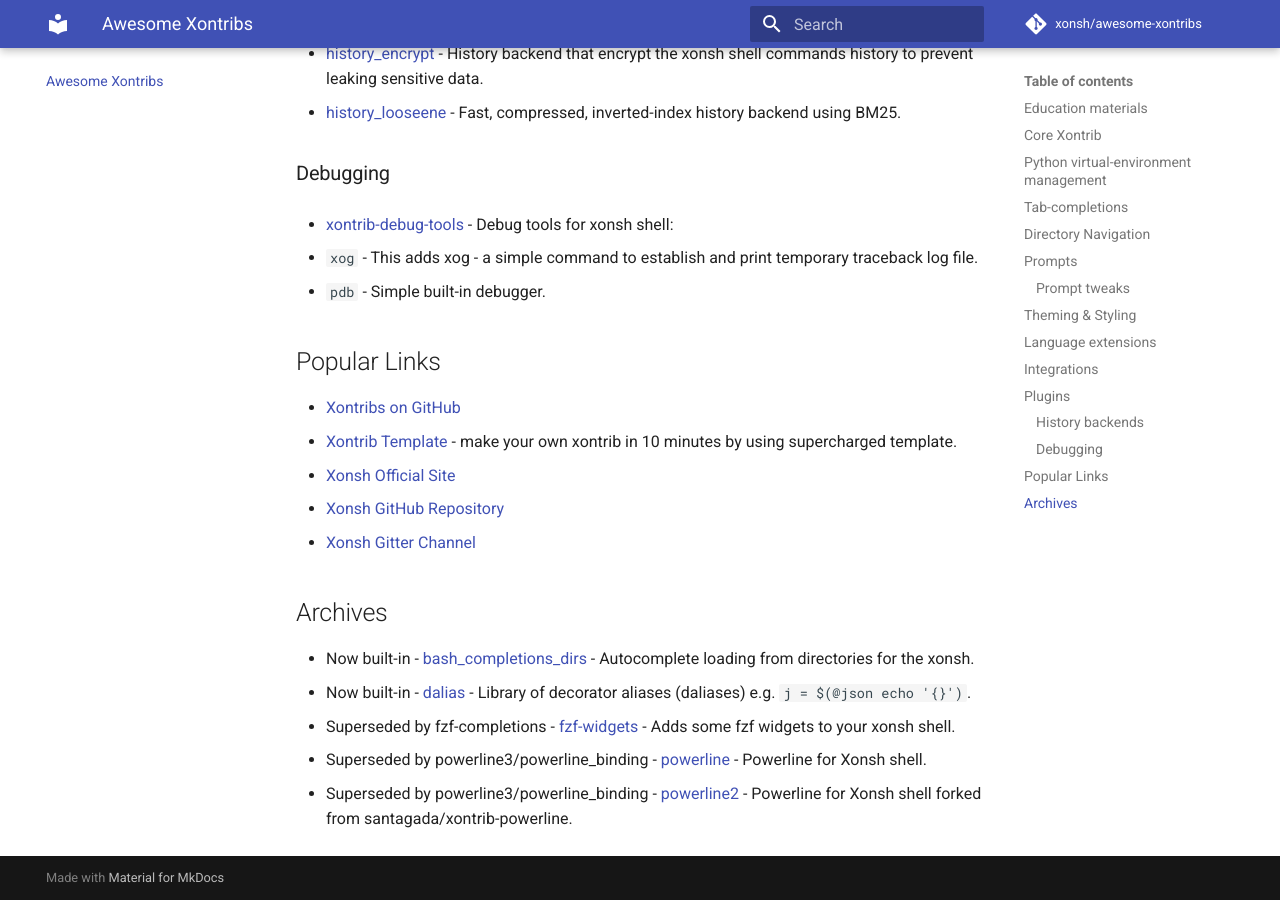
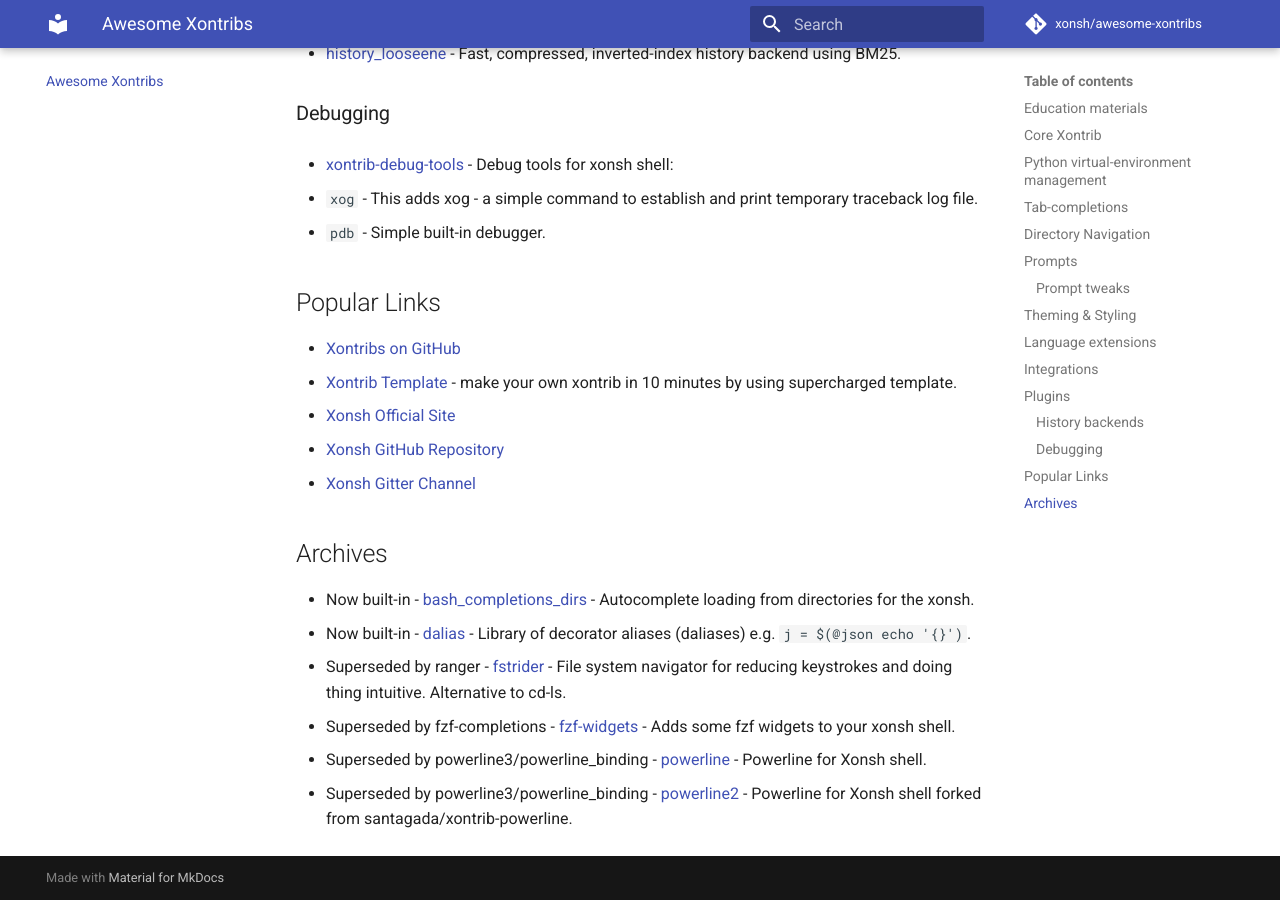
Before and after one commit to xonsh/awesome-xontribs, an MkDocs documentation site: the page built from docs/README.md, in a window 1280 px wide and 900 px high, scrolled down 5188 px. Built offline with MkDocs 1.6.1 and Material for MkDocs 9.7.7, drawn with Linux system fonts in a browser that asks for light colours; comment, search, counter and statistics services are not loaded; some of the changed text lies outside the part shown.

Commit message:
Move fstrider to Archives

```diff
--- a/docs/README.md
+++ b/docs/README.md
@@ -166,6 +165,7 @@
 
 - Now built-in - [bash_completions_dirs](https://pypi.org/project/xontrib-bash-completions-dirs) - Autocomplete loading from directories for the xonsh.
 - Now built-in - [dalias](https://github.com/anki-code/xontrib-dalias) - Library of decorator aliases (daliases) e.g. `j = $(@json echo '{}')`.
+- Superseded by ranger - [fstrider](https://github.com/anki-code/fstrider#-archived) - File system navigator for reducing keystrokes and doing thing intuitive. Alternative to cd-ls.
 - Superseded by fzf-completions - [fzf-widgets](https://github.com/laloch/xontrib-fzf-widgets) - Adds some fzf widgets to your xonsh shell.
 - Superseded by powerline3/powerline_binding - [powerline](https://github.com/santagada/xontrib-powerline) - Powerline for Xonsh shell.
 - Superseded by powerline3/powerline_binding - [powerline2](https://github.com/vaaaaanquish/xontrib-powerline2) - Powerline for Xonsh shell forked from santagada/xontrib-powerline.
```
Also changed, not shown: other parts of docs/README.md (+0 -1 lines).
